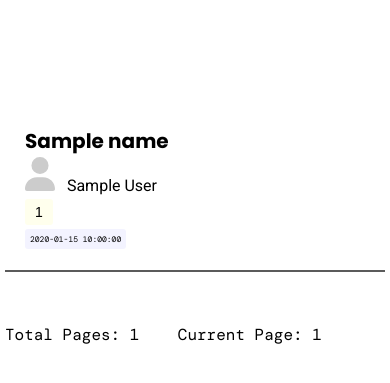
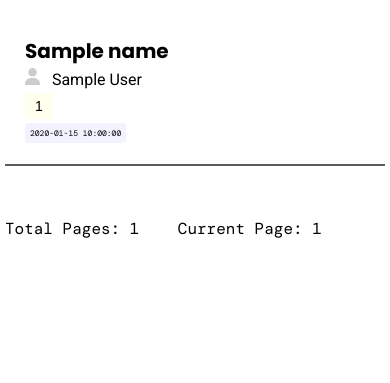
Before and after one commit to YuheshPandian/TechDock, a Flask app: template templates/index.html in a window 390 px wide. Shown: the part 75-458 px from the top of the page. Run offline with Flask 3, Linux system fonts and the light colour scheme; the template is opened without the code that fills it: most values are stand-ins (such as "Sample title", 1, 10 or a date in 2020); some web fonts are replaced.

Commit message:
made site mobile responsive to a good extent

```diff
--- a/static/css/style.css
+++ b/static/css/style.css
@@ -210,6 +210,10 @@ header nav .search-button:hover {
         padding:5px;
     }
 
+
+    header {
+        margin-bottom: 10px;
+    }
     header nav .search-input{
         width:90vw;
         height:100%;
@@ -220,11 +224,15 @@ header nav .search-button:hover {
         margin:0;
     }
 
+    main article:last-child {
+        margin-bottom: 10px;
+    }
+
     main article h2 {
         font-size: 1.25rem;
     }
     main article .author .author-icon {
-        width:30px;
+        width:15px;
     }
 
     main article .source {
@@ -237,7 +245,7 @@ header nav .search-button:hover {
         display:none;
     }
 
-    main .next , main .prev{
-        margin-top:20px;
+    main .next ,main .prev {
+        margin: 10px;
     }
 }
```
